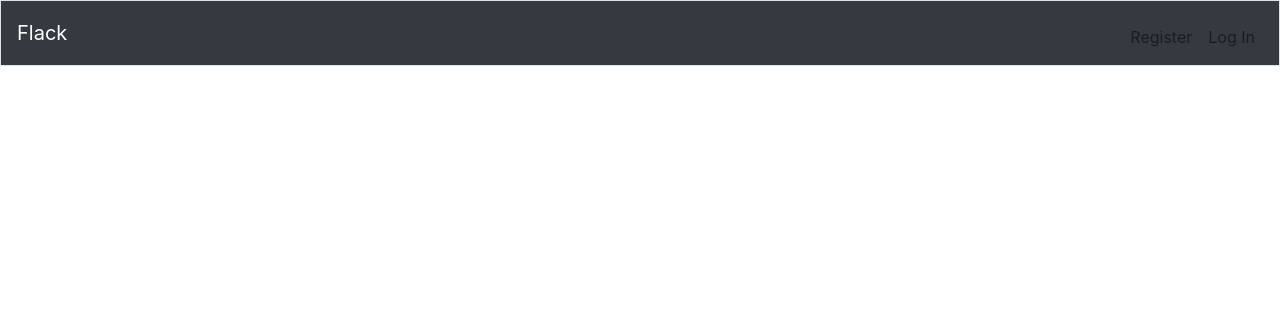
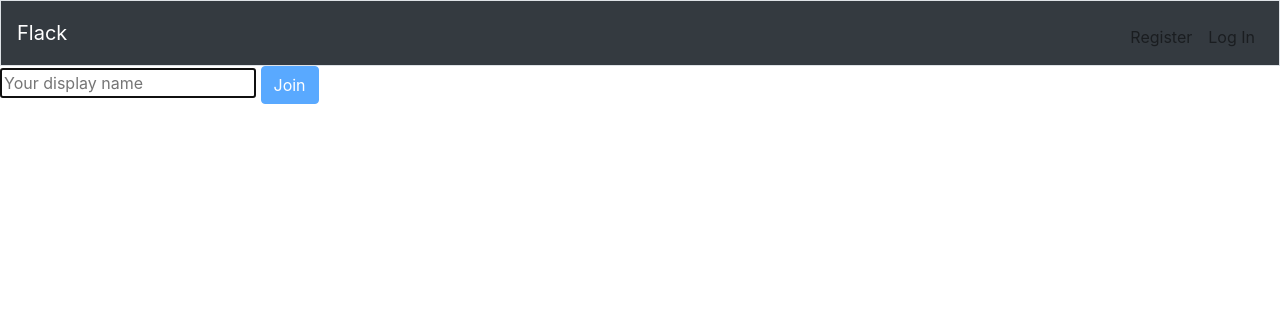
Before and after one commit to edumats/cs50-flack, a Flask app: template templates/index.html in a window 1280 px wide. Shown: the top 326 px of the page. Run offline with Flask 2, Linux system fonts and the light colour scheme; the template is opened without the code that fills it, so the values that code supplies are empty; some libraries are stand-ins or nearby versions.

Commit message:
Started js file and display name form

```diff
--- a/application.py
+++ b/application.py
@@ -1,6 +1,6 @@
 import os
 
-from flask import Flask
+from flask import Flask, render_template
 from flask_socketio import SocketIO, emit
 
 app = Flask(__name__)
@@ -10,8 +10,9 @@ socketio = SocketIO(app)
 
 @app.route("/")
 def index():
-    return "Project 2: TODO"
+    return render_template("index.html")
 
 # Must add line below because of SocketIO bug: https://github.com/miguelgrinberg/Flask-SocketIO/issues/817
+# Instead of "flask run", application is inialized through "python3 application.py"
 if __name__ == "__main__":
     socketio.run(app, debug=True)
--- /dev/null
+++ b/static/script.js
@@ -0,0 +1,20 @@
+document.addEventListener('DOMContentLoaded', () => {
+
+    // Disables submit button by default
+    document.querySelector('#submit').disabled = true;
+
+    // Activates on button release when inputting, if length is greater than 0, activates button, otherwise, stays deativated
+    document.querySelector('#name').onkeyup = () => {
+        if (document.querySelector('#name').value.length > 0)
+            document.querySelector('#submit').disabled = false;
+        else
+            document.querySelector('#submit').disabled = true;
+    };
+
+    // When form is submitted, creates request
+    document.querySelector('#form').onsubmit = () => {
+        const request = new XMLHttpRequest();
+        const displayName = document.querySelector('#name').value;
+        request.open('POST', '/');
+    };
+});
--- a/templates/index.html
+++ b/templates/index.html
@@ -1,3 +1,57 @@
-{% extends "layout.html" %}
+<!DOCTYPE html>
 
-<p>To Do</p>
+<html lang="en">
+
+    <head>
+        <!-- Required meta tags -->
+        <meta charset="utf-8">
+        <meta name="viewport" content="width=device-width, initial-scale=1, shrink-to-fit=no">
+
+        <!-- Bootstrap -->
+        <link href="https://maxcdn.bootstrapcdn.com/bootstrap/4.1.3/css/bootstrap.min.css" rel="stylesheet">
+
+        <!-- Chat favicon-->
+        <link href="/static/favicon.ico" rel="icon">
+
+        <!-- Custom styling -->
+        <link href="/static/styles.css" rel="stylesheet">
+
+        <!-- Javascript -->
+        <script src="https://code.jquery.com/jquery-3.3.1.min.js"></script>
+        <script src="https://cdnjs.cloudflare.com/ajax/libs/popper.js/1.14.3/umd/popper.min.js"></script>
+        <script src="https://maxcdn.bootstrapcdn.com/bootstrap/4.1.3/js/bootstrap.min.js"></script>
+        <script src="https://cdnjs.cloudflare.com/ajax/libs/jquery.devbridge-autocomplete/1.2.26/jquery.autocomplete.min.js"></script>
+
+        <!-- Custom Javascript -->
+        <script src="{{ url_for('static', filename='script.js') }}"></script>
+
+        <title>Flack, a Flask messaging system</title>
+
+    </head>
+
+    <body>
+        <nav class="navbar navbar-expand-md navbar-light bg-dark border">
+            <a class="navbar-brand" href="/"><span class="text-white">Flack</span></a>
+            <button aria-controls="navbar" aria-expanded="false" aria-label="Toggle navigation" class="navbar-toggler" data-target="#navbar" data-toggle="collapse" type="button">
+                <span class="navbar-toggler-icon"></span>
+            </button>
+            <div class="collapse navbar-collapse" id="navbar">
+                {% if session.user_id %}
+                    <ul class="navbar-nav ml-auto mt-2">
+                        <li class="nav-item"><a class="nav-link" href="/logout">Logout</a></li>
+                    </ul>
+                {% else %}
+                    <ul class="navbar-nav ml-auto mt-2">
+                        <li class="nav-item"><a class="nav-link" href="/register">Register</a></li>
+                        <li class="nav-item"><a class="nav-link" href="/login"><i class="fas fa-sign-out-alt"></i>Log In</a></li>
+                    </ul>
+                {% endif %}
+            </div>
+        </nav>
+
+        <form id="form">
+            <input id="name" type="text" name="name" autocomplete="off" autofocus placeholder="Your display name" required>
+            <button id="submit" type="submit" class="btn btn-primary">Join</button>
+        </form>
+    </body>
+</html>
--- a/templates/layout.html
+++ /dev/null
@@ -1,48 +0,0 @@
-<!DOCTYPE html>
-
-<html lang="en">
-
-    <head>
-        <!-- Required meta tags -->
-        <meta charset="utf-8">
-        <meta name="viewport" content="width=device-width, initial-scale=1, shrink-to-fit=no">
-
-        <!-- Bootstrap -->
-        <link href="https://maxcdn.bootstrapcdn.com/bootstrap/4.1.3/css/bootstrap.min.css" rel="stylesheet">
-
-        <!-- Chat favicon-->
-        <link href="/static/favicon.ico" rel="icon">
-
-        <link href="/static/styles.css" rel="stylesheet">
-
-        <!-- Javascript -->
-        <script src="https://code.jquery.com/jquery-3.3.1.min.js"></script>
-        <script src="https://cdnjs.cloudflare.com/ajax/libs/popper.js/1.14.3/umd/popper.min.js"></script>
-        <script src="https://maxcdn.bootstrapcdn.com/bootstrap/4.1.3/js/bootstrap.min.js"></script>
-        <script src="https://cdnjs.cloudflare.com/ajax/libs/jquery.devbridge-autocomplete/1.2.26/jquery.autocomplete.min.js"></script>
-
-        <title>{% block title %}{% endblock %} | Flack</title>
-
-    </head>
-
-    <body>
-        <nav class="navbar navbar-expand-md navbar-light bg-dark border">
-            <a class="navbar-brand" href="/"><span class="text-white">Flack</span></a>
-            <button aria-controls="navbar" aria-expanded="false" aria-label="Toggle navigation" class="navbar-toggler" data-target="#navbar" data-toggle="collapse" type="button">
-                <span class="navbar-toggler-icon"></span>
-            </button>
-            <div class="collapse navbar-collapse" id="navbar">
-                {% if session.user_id %}
-                    <ul class="navbar-nav ml-auto mt-2">
-                        <li class="nav-item"><a class="nav-link" href="/logout">Logout</a></li>
-                    </ul>
-                {% else %}
-                    <ul class="navbar-nav ml-auto mt-2">
-                        <li class="nav-item"><a class="nav-link" href="/register">Register</a></li>
-                        <li class="nav-item"><a class="nav-link" href="/login"><i class="fas fa-sign-out-alt"></i>Log In</a></li>
-                    </ul>
-                {% endif %}
-            </div>
-        </nav>
-    </body>
-</html>
```
Also changed, not shown: static/favicon.ico (added), static/styles.css (added).
